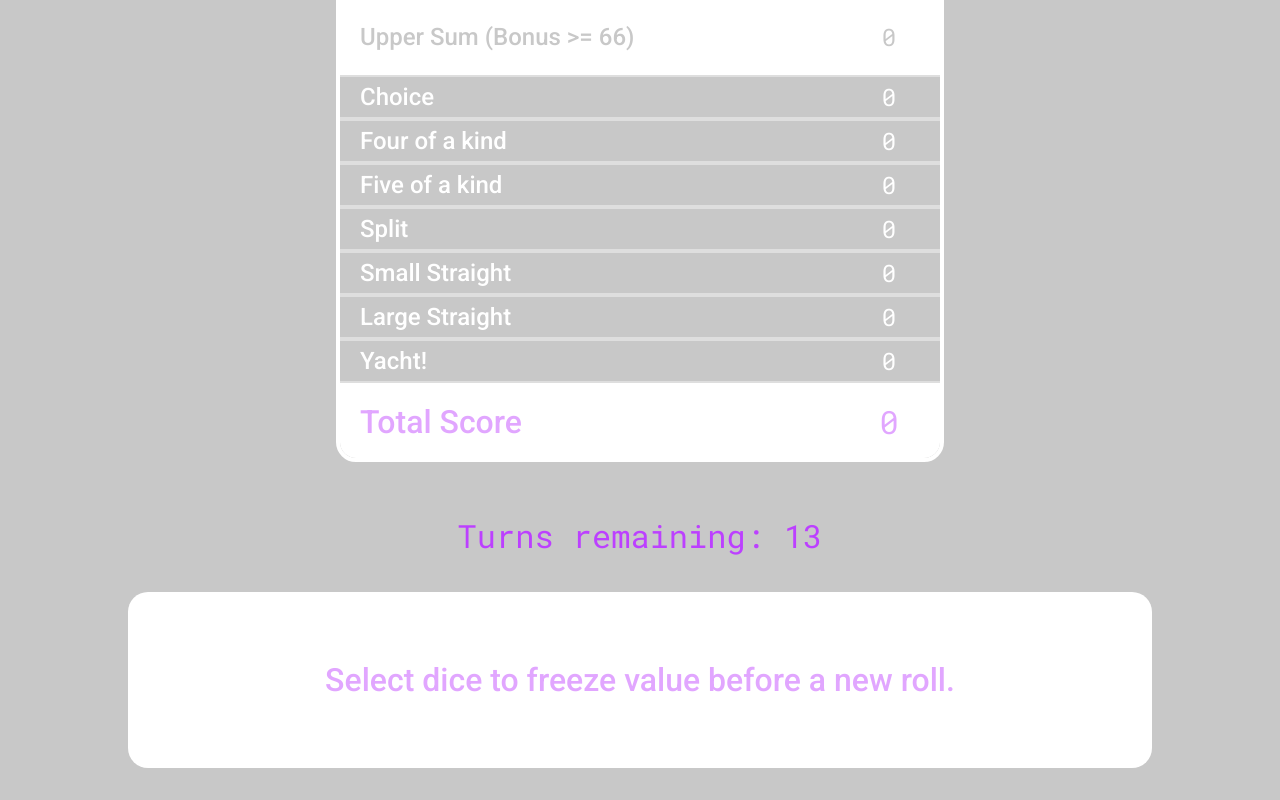
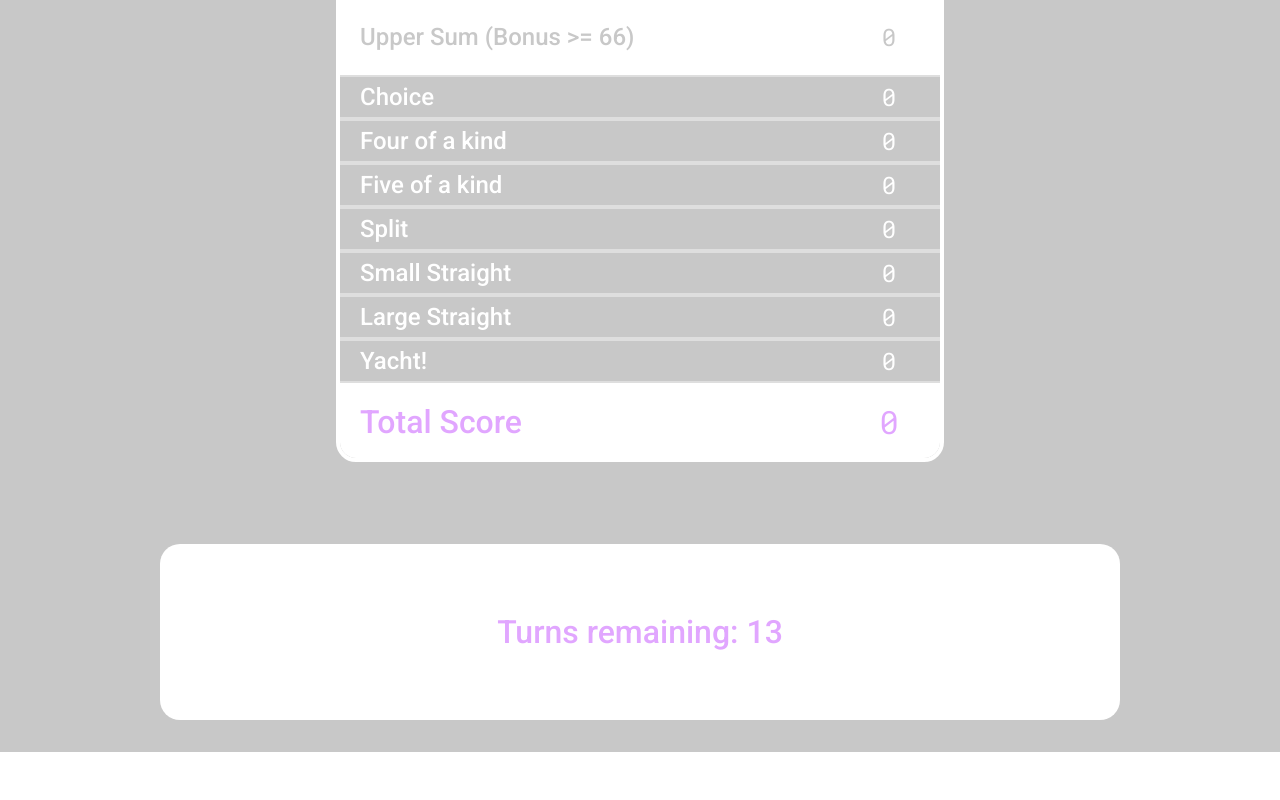
Before and after one commit to chriskstaton/SIXXES, a React (Vite) app: page / in a window 1280 px wide. Shown: the part 972-1772 px from the top of the page. After the commit the page ends 1724 px from the top, so only its background shows below. Built offline with nearby package versions, Linux system fonts and the light colour scheme.

Commit message:
update turns remaining styles, turns remaining fix

```diff
--- a/src/App.tsx
+++ b/src/App.tsx
@@ -15,7 +15,7 @@ function App() {
 			</div>
 
 			<DiceRoller />
-			<Tips />
+			{/* <Tips /> */}
 		</div>
 	);
 }
--- a/src/DiceRoller.scss
+++ b/src/DiceRoller.scss
@@ -13,6 +13,7 @@ $dice-dimensions: 150px;
 	vertical-align: middle;
 	margin: 10px;
 	border-radius: 15px;
+	cursor: pointer;
 }
 
 .dice-roll {
@@ -106,12 +107,23 @@ $dice-dimensions: 150px;
 	font-size: xx-large;
 	font-family: "Roboto Mono", monospace;
 	margin-top: 15px;
+	cursor: default;
 }
 
 .turn-counter {
-	color: #bc40ff;
-	font-size: xx-large;
-	font-family: "Roboto Mono", monospace;
+	background-color: white;
+	width: 75vw;
+	text-align: center;
+	border-radius: 20px;
+	margin-top: 125px;
+	margin: auto;
+	cursor: default;
+	p {
+		color: #e1a6ff;
+		font-size: xx-large;
+		font-weight: bolder;
+		padding: 2em;
+	}
 }
 
 .reset-dice-button {
--- a/src/DiceRoller.tsx
+++ b/src/DiceRoller.tsx
@@ -63,11 +63,13 @@ function DiceRoller() {
 	useEffect(() => console.log(diceCurrentValueArray), [rollCount]);
 
 	const maxRolls = 4;
+	const totalTurns = 13;
 	const rollDelay = 1400;
 	const resetDelay = 1500;
 	const dumpDelay = 2000;
 
 	function handleRoll() {
+		if (turnCount < totalTurns) {
 			setRollDisable(true);
 			setRollingOne(true);
 			setRollingTwo(true);
@@ -79,9 +81,11 @@ function DiceRoller() {
 			setTimeout(() => setButtonDumping(false), dumpDelay);
 			rollDice();
 			setTimeout(() => setRollDisable(false), rollDelay);
+		} else return;
 	}
 
 	function resetDice() {
+		if (turnCount < totalTurns) {
 			setTurnCount(turnCount + 1);
 			setResetAllDice(true);
 			setRollCount(0);
@@ -104,6 +108,7 @@ function DiceRoller() {
 			setIsSelectedFive(true);
 			setIsSelectedSix(true);
 			setTimeout(() => setResetAllDice(false), resetDelay);
+		} else return;
 	}
 
 	function rollDice() {
@@ -244,7 +249,7 @@ function DiceRoller() {
 			</div>
 
 			<div className={"button-container"}>
-				<div onClick={handleRoll}>
+				<div>
 					<Button
 						onClick={handleRoll}
 						className={buttonDumping ? "cup-dumping" : "roll-dice-button"}
@@ -273,14 +278,18 @@ function DiceRoller() {
 					</Button>
 				</div>
 			</div>
-			<div className="roll-counter">Rolls remaining: {4 - rollCount}</div>
+			<div className="roll-counter">
+				Rolls remaining: {maxRolls - rollCount}
+			</div>
 			<div onClick={resetDice}>
 				<Scoreboard
 					diceCurrentValueArray={diceCurrentValueArray}
 					rollCount={rollCount}
 				/>
 			</div>
-			<div className="turn-counter">Turns remaining: {13 - turnCount}</div>
+			<div className="turn-counter">
+				<p>Turns remaining: {totalTurns - turnCount}</p>
+			</div>
 		</>
 	);
 }
--- a/src/Scoreboard.scss
+++ b/src/Scoreboard.scss
@@ -12,7 +12,6 @@ $scoreboard-border: 4px solid rgba(255, 255, 255, 0.4);
 		width: 75vw;
 		max-width: 600px;
 		overflow: hidden;
-		//cursor: default;
 
 		table {
 			text-align: center;
@@ -49,7 +48,7 @@ $scoreboard-border: 4px solid rgba(255, 255, 255, 0.4);
 			border: none;
 			background-color: white;
 			font-size: xx-large;
-			cursor: default;
+			cursor: text;
 		}
 
 		.locked-row {
```
Also changed, not shown: 5 other files (tests, documents, lock files or other folders). Lines whose indentation alone changed are shown as unchanged.
